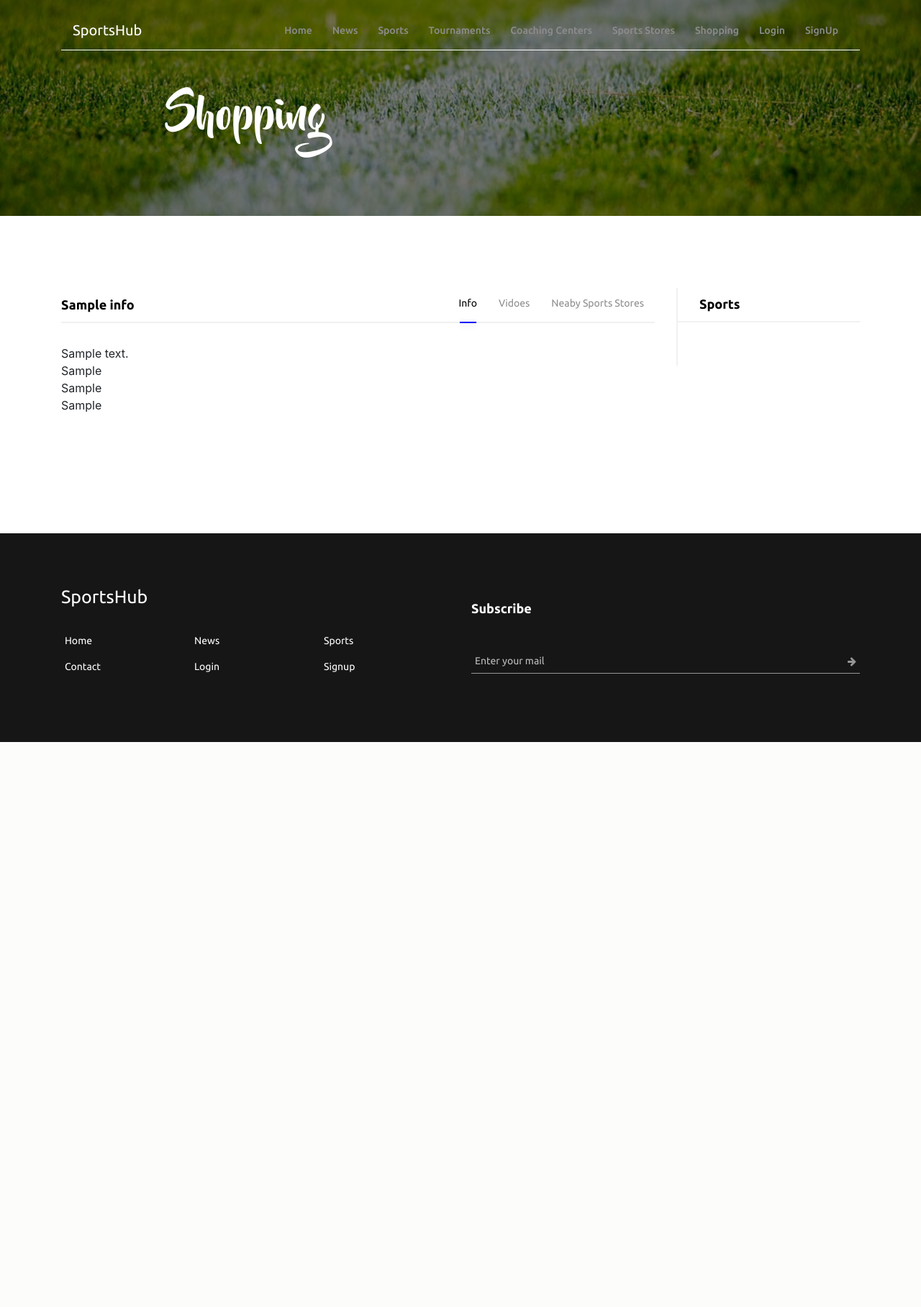
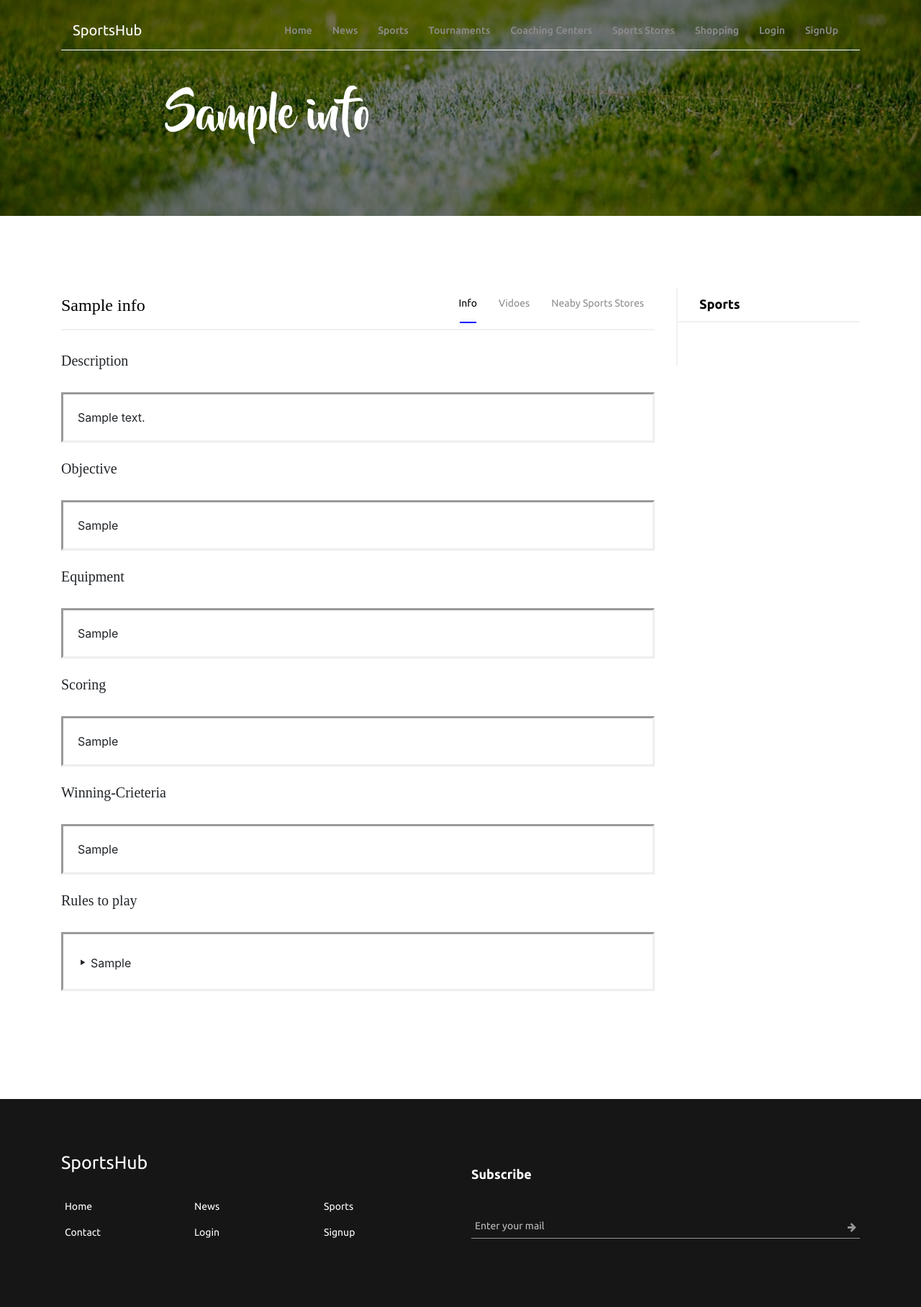
Before and after one commit to kondalavanya67/SportsHub, a Django app: page /sport/1/ in a window 1280 px wide. Shown: the whole page at 72% size. Before the commit the page ends 1031 px from the top, so only its background shows below. Run offline with Django 3.2, Linux system fonts and the light colour scheme; tables that the repository leaves empty hold one stand-in row (values such as "Sample post"); some libraries are stand-ins or nearby versions.

Commit message:
sports display

```diff
--- a/sports/models.py
+++ b/sports/models.py
@@ -13,7 +13,7 @@ class Sport_Info(models.Model):
     scoring = models.TextField(max_length=1000, blank=True, null=True)
     winning_criteria = models.TextField(max_length=1000, blank=True, null=True)
     rules = models.TextField(max_length=10000, blank=True, null=True)
-
+    image=models.ImageField(upload_to='sport-image',blank=True)
     def __str__(self):
         return self.name
 
--- a/sports/templates/sports/sport_info.html
+++ b/sports/templates/sports/sport_info.html
@@ -8,7 +8,7 @@ active
 
     <div class="hero-area">
         <div class="single-hero-slide bg-img background-overlay" id="slide2" style="height: 300px;">
-            <div class="hero-content-pages">Shopping</div>
+            <div class="hero-content-pages">{{ object.name }}</div>
         </div>
     </div>
     <!-- ********** Hero Area End ********** -->
@@ -22,7 +22,7 @@ active
                         <!-- Catagory Area -->
                         <div class="world-catagory-area">
                             <ul class="nav nav-tabs" id="myTab" role="tablist">
-                                <li class="title">{{ object.name }}</li>
+                                <li class="title"><h4 style="font-family: Algerian">{{ object.name }}</h4></li>
 
                                 <li class="nav-item">
                                     <a class="nav-link active" id="tab1" data-toggle="tab" href="#world-tab-1"
@@ -47,12 +47,24 @@ active
                                      aria-labelledby="tab1">
                                     <div class="row">
                                         <div class="col-md-12">
-                                            <ol>
-                                                <li>{{ object.description }}</li>
-                                                <li>{{ object.equipment }}</li>
-                                                <li>{{ object.winning_criteria }}</li>
-                                                <li>{{ object.rules }}</li>
-                                            </ol>
+
+                                            <h5 style="font-family: Algerian">Description</h5><br>
+                                            <div style="border-style: inset;padding: 20px;">{{ object.description }}</div>
+                                               <br> <h5 style="font-family: Algerian">Objective</h5><br>
+                                            <div style="border-style: inset;padding: 20px">{{ object.objective}}</div>
+                                                <br><h5 style="font-family: Algerian">Equipment</h5><br>
+                                            <div style="border-style: inset;padding: 20px">{{ object.equipment }}</div>
+                                                <br><h5 style="font-family: Algerian">Scoring</h5><br>
+                                            <div style="border-style: inset;padding: 20px">{{ object.scoring }}</div>
+                                                <br><h5 style="font-family: Algerian">Winning-Crieteria</h5><br>
+                                            <div style="border-style: inset;padding: 20px">{{object.winning_criteria }}</div>
+                                                <br><h5 style="font-family: Algerian">Rules to play</h5><br>
+<div style="border-style: inset;padding: 20px">
+                                                {% for  line in object.rules.splitlines%}
+                                                    <font size="5">‣</font>&nbsp{{ line}}<br>
+                                                {% endfor %}</div>
+
+
                                         </div>
                                     </div>
                                 </div>
@@ -96,21 +108,3 @@ active
     </div>
 
 {% endblock %}
-
-<!DOCTYPE html>
-<html lang="en">
-<head>
-    <meta charset="UTF-8">
-    <title>sports_list</title>
-</head>
-<body>
-<ol>
-    <li>{{ object.name }}</li>
-    <li>{{ object.description }}</li>
-    <li>{{ object.equipment }}</li>
-    <li>{{ object.winning_criteria }}</li>
-    <li>{{ object.rules }}</li>
-
-</ol>
-</body>
-</html>
--- a/sports/templates/sports/sports_list.html
+++ b/sports/templates/sports/sports_list.html
@@ -17,7 +17,7 @@
                     <div class="single-blog-post post-style-3 mt-50 wow fadeInUpBig" data-wow-delay="0.2s" style="padding: 0px">
                         <!-- Post Thumbnail -->
                         <div class="post-thumbnail">
-                            <img src="{% static "news/img/cric.jpg" %}" alt="" style="max-height:165px">
+                            <img src="{{ sport.image.url }}" alt="" style="height:200px;width:200px">
                             <!-- Post Content -->
                             <div class="post-content d-flex align-items-center justify-content-between">
                                 <a href="{% url 'sports:sport-detail' sport.id %}" class="headline" style="color: white;">
--- a/sportshub/settings.py
+++ b/sportshub/settings.py
@@ -91,7 +91,7 @@ DATABASES = {
         'ENGINE': 'django.db.backends.mysql',
         'NAME': 'sportshub',
         'USER': 'root',
-        'PASSWORD': 'Sujala@123',
+        'PASSWORD': 'Swathi123@',
         'HOST': 'localhost',
         'PORT': '',
     }
@@ -138,5 +138,7 @@ STATICFILES_DIRS = [
     os.path.join(BASE_DIR, 'static'),
 ]
 
+MEDIA_URL='/media/'
+MEDIA_ROOT=os.path.join(BASE_DIR,'sportshub/media')
 PAYPAL_RECEIVER_EMAIL = 'manojmanyala@gmail.com'
 PAYPAL_TEST = True
--- a/sportshub/urls.py
+++ b/sportshub/urls.py
@@ -2,7 +2,8 @@ from django.contrib import admin
 from django.urls import path, include, re_path
 from user_auth import views
 from django.contrib.auth import views as auth_views
-
+from django.conf import settings
+from django.conf.urls.static import static
 urlpatterns = [
     path('', include('sports.urls')),
     path('paypal/', include('paypal.standard.ipn.urls')),
@@ -28,4 +29,4 @@ urlpatterns = [
 
     # path('api/', include('sports.urls'))
 
-]
+]+static(settings.MEDIA_URL,document_root=settings.MEDIA_ROOT)
```
Also changed, not shown: sports/migrations/0017_sport_info_image.py (added), sportshub/media/sport-image/download.jpg (added), sportshub/media/sport-image/download_1.jpg (added), sportshub/media/sport-image/download_WHMi3ac.jpg (added), sportshub/media/sport-image/download_fO0WWEi.jpg (added).
